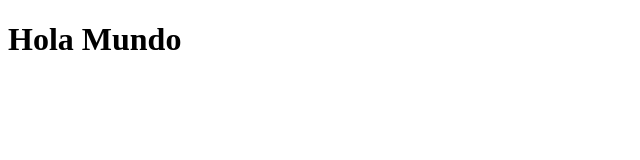
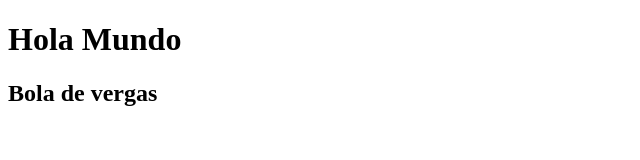
Before and after one commit to luismdlp02/hardysproutstest, a plain HTML site: page index.html in a window 1280 px wide. Shown: the whole page, without its empty margins (0-640 px from the left). Drawn offline with Linux system fonts and the light colour scheme.

Commit message:
Agregue h2

```diff
--- a/index.html
+++ b/index.html
@@ -8,6 +8,7 @@
 </head>
 <body>
     <h1>Hola Mundo</h1>
+    <h2>Bola de vergas</h2>
 
 </body>
 </html>
```
